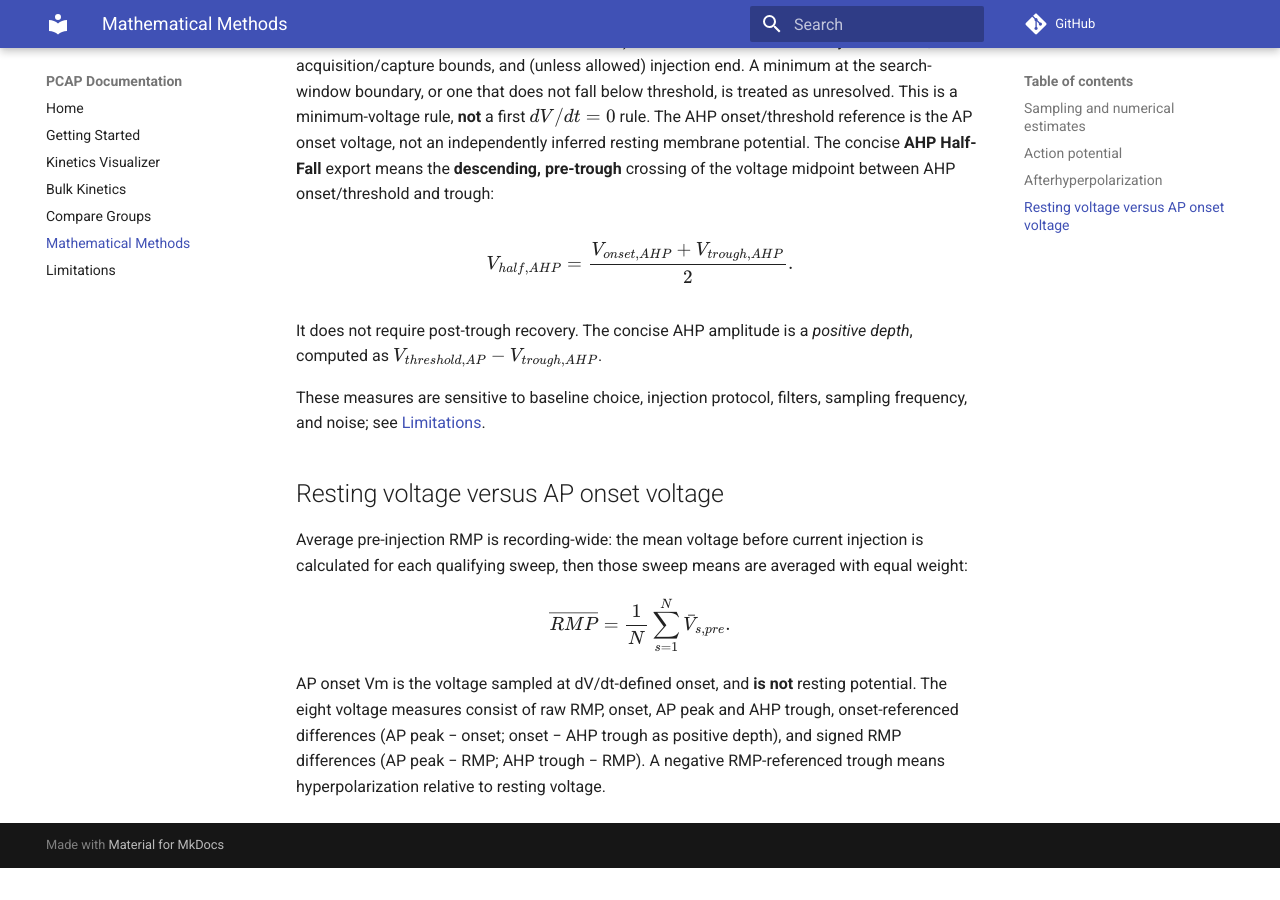
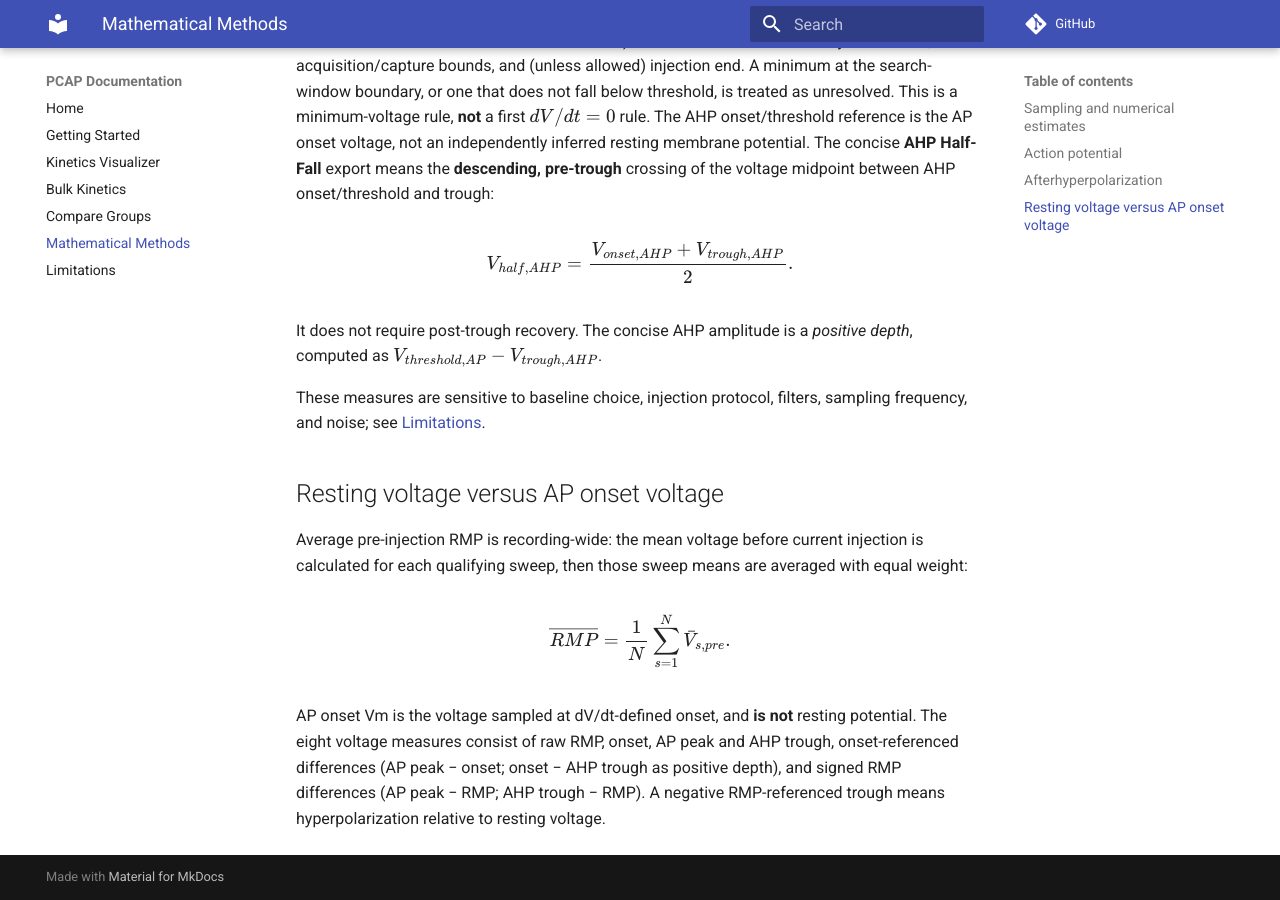
Before and after one commit to theafairfax/pcap, an MkDocs documentation site: the page built from docs/mathematical-methods.md, in a window 1280 px wide and 900 px high, scrolled down 950 px. Built offline with MkDocs 1.6.1 and Material for MkDocs 9.7.7, drawn with Linux system fonts in a browser that asks for light colours; comment, search, counter and statistics services are not loaded; before the commit the page ends 1818 px from its top, so only the background shows below that.

Commit message:
Fix RMP equation rendering in mathematical methods

```diff
--- a/docs/mathematical-methods.md
+++ b/docs/mathematical-methods.md
@@ -32,6 +32,8 @@
 
 Average pre-injection RMP is recording-wide: the mean voltage before current injection is calculated for each qualifying sweep, then those sweep means are averaged with equal weight:
 
-\\[\\overline{RMP} = \\frac{1}{N}\\sum_{s=1}^{N}\\bar V_{s,pre}.\\]
+\[
+\overline{RMP} = \frac{1}{N}\sum_{s=1}^{N}\bar V_{s,pre}.
+\]
 
 AP onset Vm is the voltage sampled at dV/dt-defined onset, and **is not** resting potential. The eight voltage measures consist of raw RMP, onset, AP peak and AHP trough, onset-referenced differences (AP peak − onset; onset − AHP trough as positive depth), and signed RMP differences (AP peak − RMP; AHP trough − RMP). A negative RMP-referenced trough means hyperpolarization relative to resting voltage.
```
